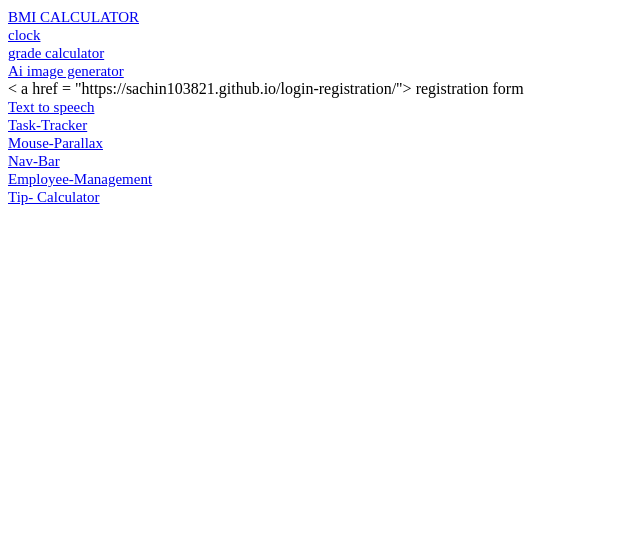
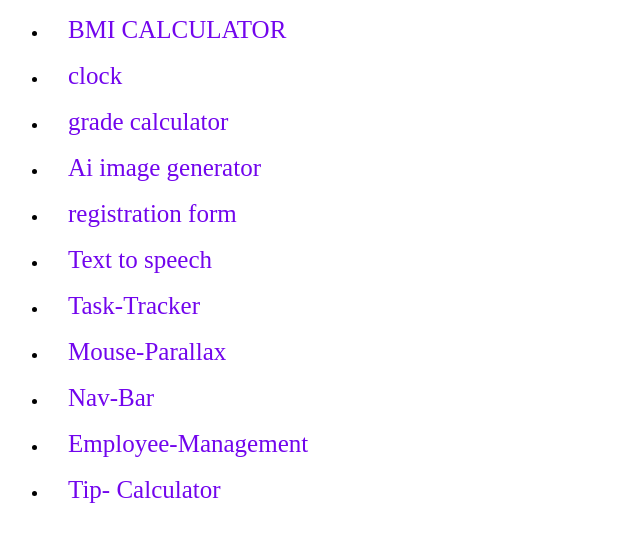
Before and after one commit to sachin103821/profile4, a plain HTML site: page services.html in a window 1280 px wide. Shown: the whole page, without its empty margins (0-640 px from the left). Drawn offline with Linux system fonts and the light colour scheme.

Commit message:
Update services.html

```diff
--- a/services.html
+++ b/services.html
@@ -5,36 +5,47 @@
     <meta name="viewport" content="width=device-width, initial-scale=1.0">
     <title>Document</title>
     <style>
+
         a{
-            font-size: 15px;
+            color: rgb(114, 5, 237);
+
+
+            font-size: 25px;
+            margin:10px;
+            padding:10px;
+            text-decoration: none;
+            text-decoration: bold;
+            text-decoration: italic;
+
         }
     </style>
 </head>
 <body>
+    <ul>
 
-<a href = "https://sachin103821.github.io/bmi-calculator/" > BMI CALCULATOR </a>
+<li><a href = "https://sachin103821.github.io/bmi-calculator/" > BMI CALCULATOR </a></li>
     <br>
-    <a href = "https://sachin103821.github.io/clock/"> clock</a>
+ <li>   <a href = "https://sachin103821.github.io/clock/"> clock</a></li>
     <br>
-    <a href ="https://sachin103821.github.io/studentgradecalculator/"> grade calculator</a>
+   <li> <a href ="https://sachin103821.github.io/studentgradecalculator/"> grade calculator</a></li>
     <br>
-    <a href = "https://sachin103821.github.io/ai-image/">Ai image generator </a>
+  <li>  <a href = "https://sachin103821.github.io/ai-image/">Ai image generator </a></li>
     <br>
-    < a href = "https://sachin103821.github.io/login-registration/"> registration form</a>
+   <li> <a href = "https://sachin103821.github.io/login-registration/"> registration form</a></li>
     <br>
-    <a href = "https://sachin103821.github.io/text-to-speech/"> Text to speech </a>
+    <li><a href = "https://sachin103821.github.io/text-to-speech/"> Text to speech </a></li>
     <br>
-    <a href = "https://sachin103821.github.io/Task--Tracker/">Task-Tracker</a>
+   <li> <a href = "https://sachin103821.github.io/Task--Tracker/">Task-Tracker</a></li>
     <br>
-    <a href = "https://sachin103821.github.io/mouse-parallax/"> Mouse-Parallax</a>
+   <li> <a href = "https://sachin103821.github.io/mouse-parallax/"> Mouse-Parallax</a></li>
     <br>
 
-    <a href = "https://sachin103821.github.io/Nav-Bar/"> Nav-Bar</a>
+    <li><a href = "https://sachin103821.github.io/Nav-Bar/"> Nav-Bar</a></li>
     <br>
-    <a href = "https://sachin103821.github.io/Employee-Management/"> Employee-Management</a>
+   <li> <a href = "https://sachin103821.github.io/Employee-Management/"> Employee-Management</a></li>
     <br>
-    <a href = "https://sachin103821.github.io/Tip-Calculator/"> Tip- Calculator</a>
-
+  <li>  <a href = "https://sachin103821.github.io/Tip-Calculator/"> Tip- Calculator</a></li>
+</ul>
 
 </body>
 </html>
```
